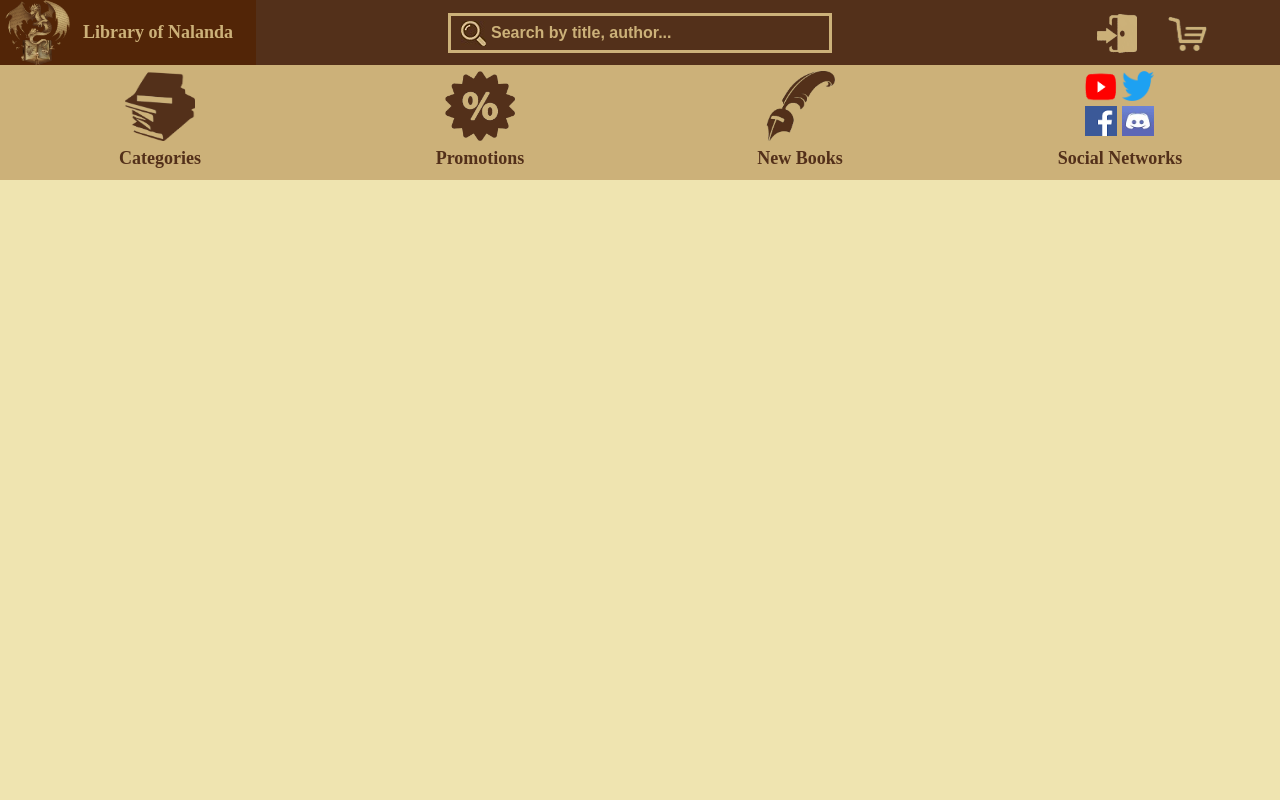
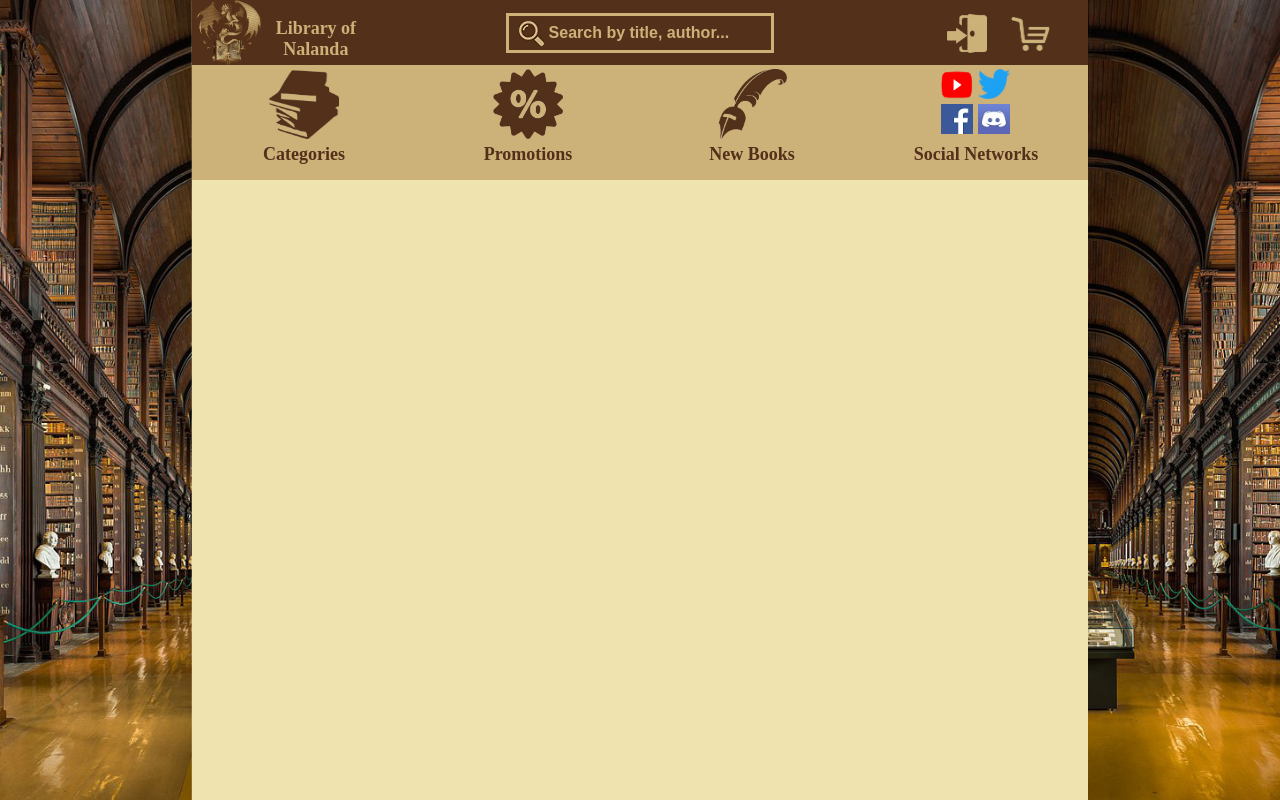
Before and after one commit to HieiOne/Project-PHP, a PHP site: page / in a window 1280 px wide. Run offline with PHP 8.4, Linux system fonts and the light colour scheme.

Commit message:
Added background and fixed logotext resizing

```diff
--- a/Website/index.css
+++ b/Website/index.css
@@ -1,3 +1,27 @@
+/* Background right and left */
+
+	.background-right {
+		position: fixed;
+		top: 0%;
+		right: 0%;
+		width: 15%;
+		height: 100%;
+		background-image: url("img/background/library-right.jpg");
+		background-repeat: no-repeat;
+		background-size: cover;
+	}
+
+	.background-left {
+		position: fixed;
+		top: 0%;
+		left: 0%;
+		width: 15%;
+		height: 100%;
+		background-image: url("img/background/library-left.jpg");
+		background-repeat: no-repeat;
+		background-size: cover;
+	}
+
 /* Top Bar */
     /* Logo */
     .top-bar {
@@ -15,12 +39,11 @@
         float: left;
         width: 20%;
         height: 100%;
-        line-height: 65px;
     }
 
     .top-bar-logo-position { /* Position and size */
+	    line-height: 65px;
 		margin-left: 2%;
-		margin-right: 5%;
         display: block;
         float: left;
         width: 20%;
@@ -29,7 +52,6 @@
     }
 
     .top-bar-logo-text {
-        display: table-cell;
         text-align: center;
         text-decoration: none;
         color: #ccb179;
@@ -175,12 +197,26 @@
 
 /* End of Menu Bar */
 
+    .space {
+        width: 100%;
+        height: 100%;
+        background-color: #ccb179;
+    }
+
 
 
 /* Creating default margins */
 
-body {
-    margin: 0%;
+body{
+	margin: 0%;
+    margin-left: 15%;
+	margin-right: 15%;
     background-color: #efe4b0;
     font-size: 18px;
+	height: 100%;
 }
+
+html {
+	height: 100%;
+	margin: 0%;
+}
--- a/Website/index.html
+++ b/Website/index.html
@@ -7,10 +7,13 @@
     </head>
     <body>
 
+		<!-- Background (left and right) -->
+		<div class="background-left"></div>
+		<div class="background-right"></div>
+
         <!-- Top bar -->
 
         <div class="top-bar">
-
             <a href="#">
                 <div class="top-bar-logo">
                     <img class="top-bar-logo-position" src="img/Logo.png" alt="Logo">
@@ -34,7 +37,6 @@
         <!-- Menu bar -->
 
         <div class="menu-bar">
-
 		   <a href="#">
                 <div class="menu-bar-categories drop-menu">
                     <img class="images-position" src="img/category_logo1.png" alt="Categories">
```
Also changed, not shown: Website/img/background/library-left.jpg (added), Website/img/background/library-right.jpg (added), Website/img/background/librarylol.jpg (added).
